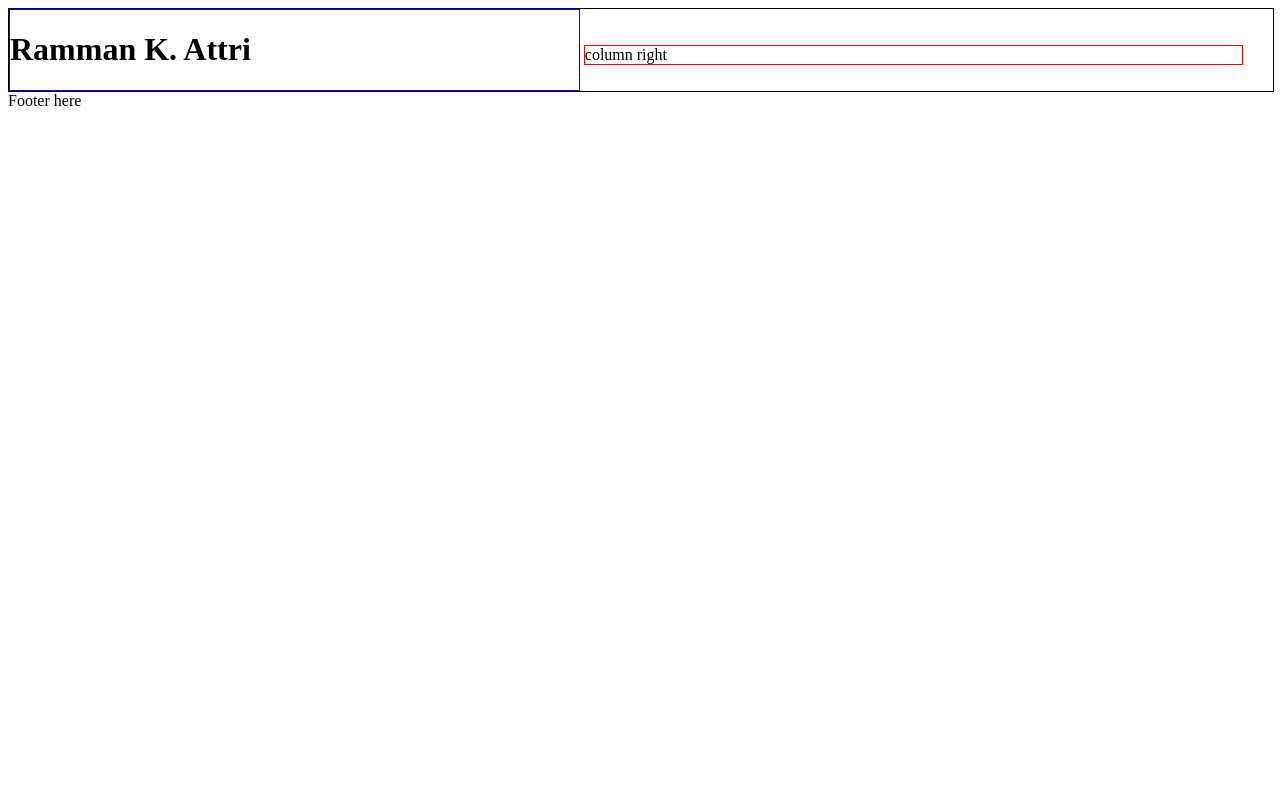
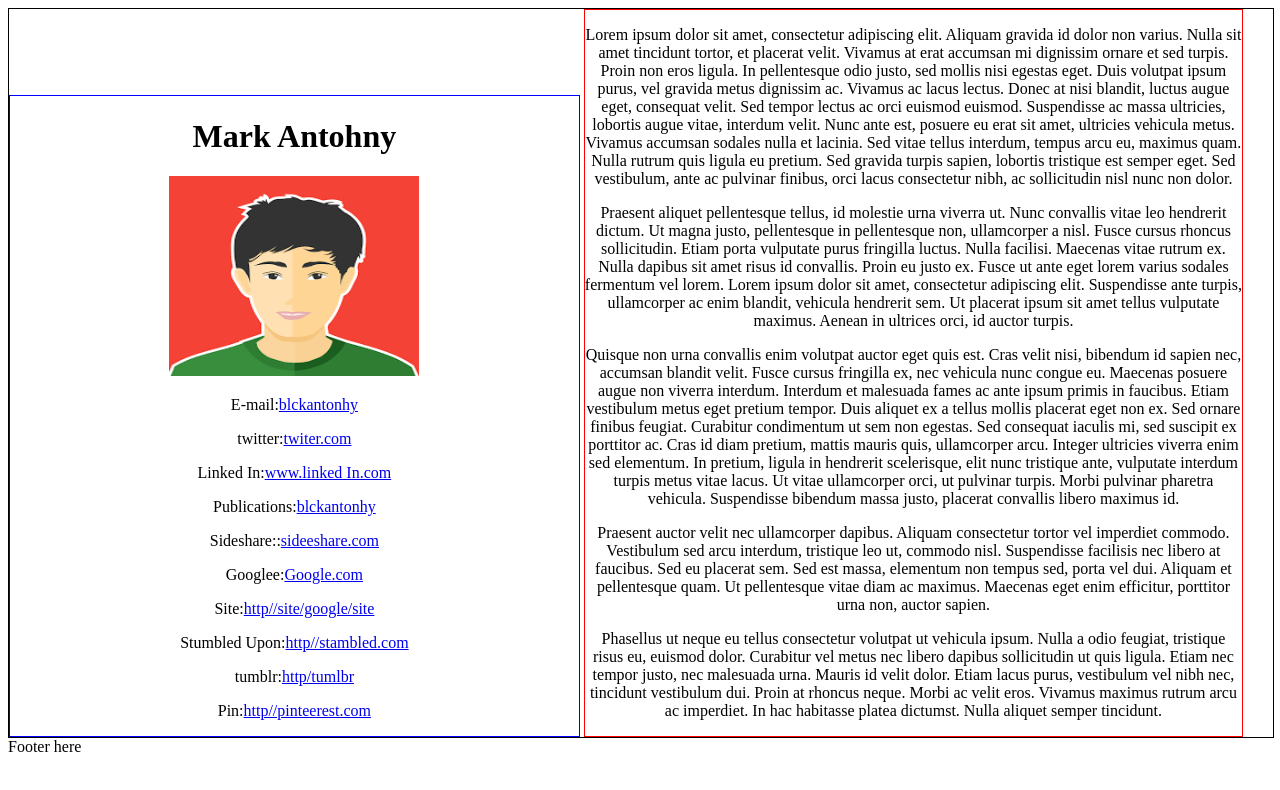
Before and after one commit to blackantohny/frontend, a plain HTML site: page index.html in a window 1280 px wide. Drawn offline with Linux system fonts and the light colour scheme.

Commit message:
added about us page

```diff
--- a/index.html
+++ b/index.html
@@ -9,12 +9,35 @@
 <body>
   <div class="parent">
     <div class="column column-left">
-        <h1>Ramman K. Attri</h1>
+        <h1>Mark Antohny</h1>
+        <img src="download.png" alt="description" width="250" height="200" />
+        <p>E-mail:<a href="https://htmlg.com/" target="_blank" rel="nofollow">blckantonhy</a></p>
+        <p>twitter:<a href="https://htmlg.com/" target="_blank" rel="nofollow">twiter.com</a></p>
+        <p>Linked In:<a href="https://htmlg.com/" target="_blank" rel="nofollow">www.linked In.com</a></p>
+        <p>Publications:<a href="https://htmlg.com/" target="_blank" rel="nofollow">blckantonhy</a></p>
+        <p>Sideshare::<a href="https://htmlg.com/" target="_blank" rel="nofollow">sideeshare.com</a></p>
+        <p>Googlee:<a href="https://htmlg.com/" target="_blank" rel="nofollow">Google.com</a></p>
+        <p>Site:<a href="https://htmlg.com/" target="_blank" rel="nofollow">http//site/google/site</a></p>
+        <p>Stumbled Upon:<a href="https://htmlg.com/" target="_blank" rel="nofollow">http//stambled.com</a></p>
+        <p>tumblr:<a href="https://htmlg.com/" target="_blank" rel="nofollow">http/tumlbr</a></p>
+        <p>Pin:<a href="https://htmlg.com/" target="_blank" rel="nofollow">http//pinteerest.com</a></p>
     </div>
     <div class="column column-right">
-      column right
+          <p style="text-align: center;">Lorem ipsum dolor sit amet, consectetur adipiscing elit. Aliquam gravida id dolor non varius. Nulla sit amet tincidunt tortor, et placerat velit. Vivamus at erat accumsan mi dignissim ornare et sed turpis. Proin non eros ligula. In pellentesque odio justo, sed mollis nisi egestas eget. Duis volutpat ipsum purus, vel gravida metus dignissim ac. Vivamus ac lacus lectus. Donec at nisi blandit, luctus augue eget, consequat velit. Sed tempor lectus ac orci euismod euismod. Suspendisse ac massa ultricies, lobortis augue vitae, interdum velit. Nunc ante est, posuere eu erat sit amet, ultricies vehicula metus. Vivamus accumsan sodales nulla et lacinia. Sed vitae tellus interdum, tempus arcu eu, maximus quam. Nulla rutrum quis ligula eu pretium. Sed gravida turpis sapien, lobortis tristique est semper eget. Sed vestibulum, ante ac pulvinar finibus, orci lacus consectetur nibh, ac sollicitudin nisl nunc non dolor.</p>
+
+          <p style="text-align:center;">Praesent aliquet pellentesque tellus, id molestie urna viverra ut. Nunc convallis vitae leo hendrerit dictum. Ut magna justo, pellentesque in pellentesque non, ullamcorper a nisl. Fusce cursus rhoncus sollicitudin. Etiam porta vulputate purus fringilla luctus. Nulla facilisi. Maecenas vitae rutrum ex. Nulla dapibus sit amet risus id convallis. Proin eu justo ex. Fusce ut ante eget lorem varius sodales fermentum vel lorem. Lorem ipsum dolor sit amet, consectetur adipiscing elit. Suspendisse ante turpis, ullamcorper ac enim blandit, vehicula hendrerit sem. Ut placerat ipsum sit amet tellus vulputate maximus. Aenean in ultrices orci, id auctor turpis.</p>
+
+
+          <p style="text-align:center;">Quisque non urna convallis enim volutpat auctor eget quis est. Cras velit nisi, bibendum id sapien nec, accumsan blandit velit. Fusce cursus fringilla ex, nec vehicula nunc congue eu. Maecenas posuere augue non viverra interdum. Interdum et malesuada fames ac ante ipsum primis in faucibus. Etiam vestibulum metus eget pretium tempor. Duis aliquet ex a tellus mollis placerat eget non ex. Sed ornare finibus feugiat. Curabitur condimentum ut sem non egestas. Sed consequat iaculis mi, sed suscipit ex porttitor ac. Cras id diam pretium, mattis mauris quis, ullamcorper arcu. Integer ultricies viverra enim sed elementum. In pretium, ligula in hendrerit scelerisque, elit nunc tristique ante, vulputate interdum turpis metus vitae lacus. Ut vitae ullamcorper orci, ut pulvinar turpis. Morbi pulvinar pharetra vehicula. Suspendisse bibendum massa justo, placerat convallis libero maximus id.</p>
+
+
+          <p style="text-align:center;">Praesent auctor velit nec ullamcorper dapibus. Aliquam consectetur tortor vel imperdiet commodo. Vestibulum sed arcu interdum, tristique leo ut, commodo nisl. Suspendisse facilisis nec libero at faucibus. Sed eu placerat sem. Sed est massa, elementum non tempus sed, porta vel dui. Aliquam et pellentesque quam. Ut pellentesque vitae diam ac maximus. Maecenas eget enim efficitur, porttitor urna non, auctor sapien.</p>
+
+
+          <p style="text-align:center;">Phasellus ut neque eu tellus consectetur volutpat ut vehicula ipsum. Nulla a odio feugiat, tristique risus eu, euismod dolor. Curabitur vel metus nec libero dapibus sollicitudin ut quis ligula. Etiam nec tempor justo, nec malesuada urna. Mauris id velit dolor. Etiam lacus purus, vestibulum vel nibh nec, tincidunt vestibulum dui. Proin at rhoncus neque. Morbi ac velit eros. Vivamus maximus rutrum arcu ac imperdiet. In hac habitasse platea dictumst. Nulla aliquet semper tincidunt.</p>
     </div>
   </div>
+
 </body>
 <footer>
   Footer here
@@ -27,6 +50,7 @@
   .column-left {
     border: 1px solid blue;
     width: 45%;
+    text-align: center;
   }
   .column-right {
     border: 1px solid red;
```
Also changed, not shown: download.png (added).
